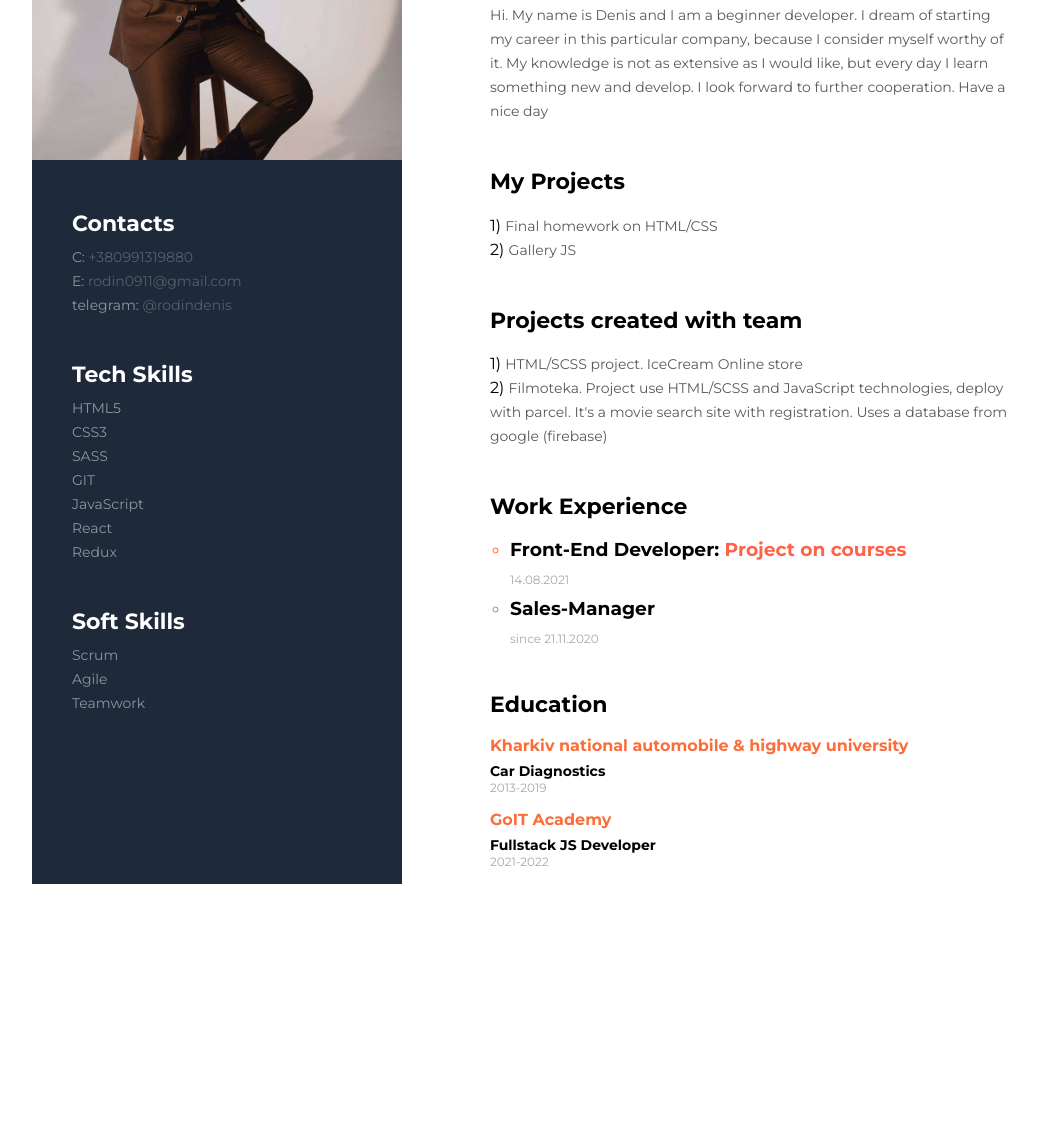
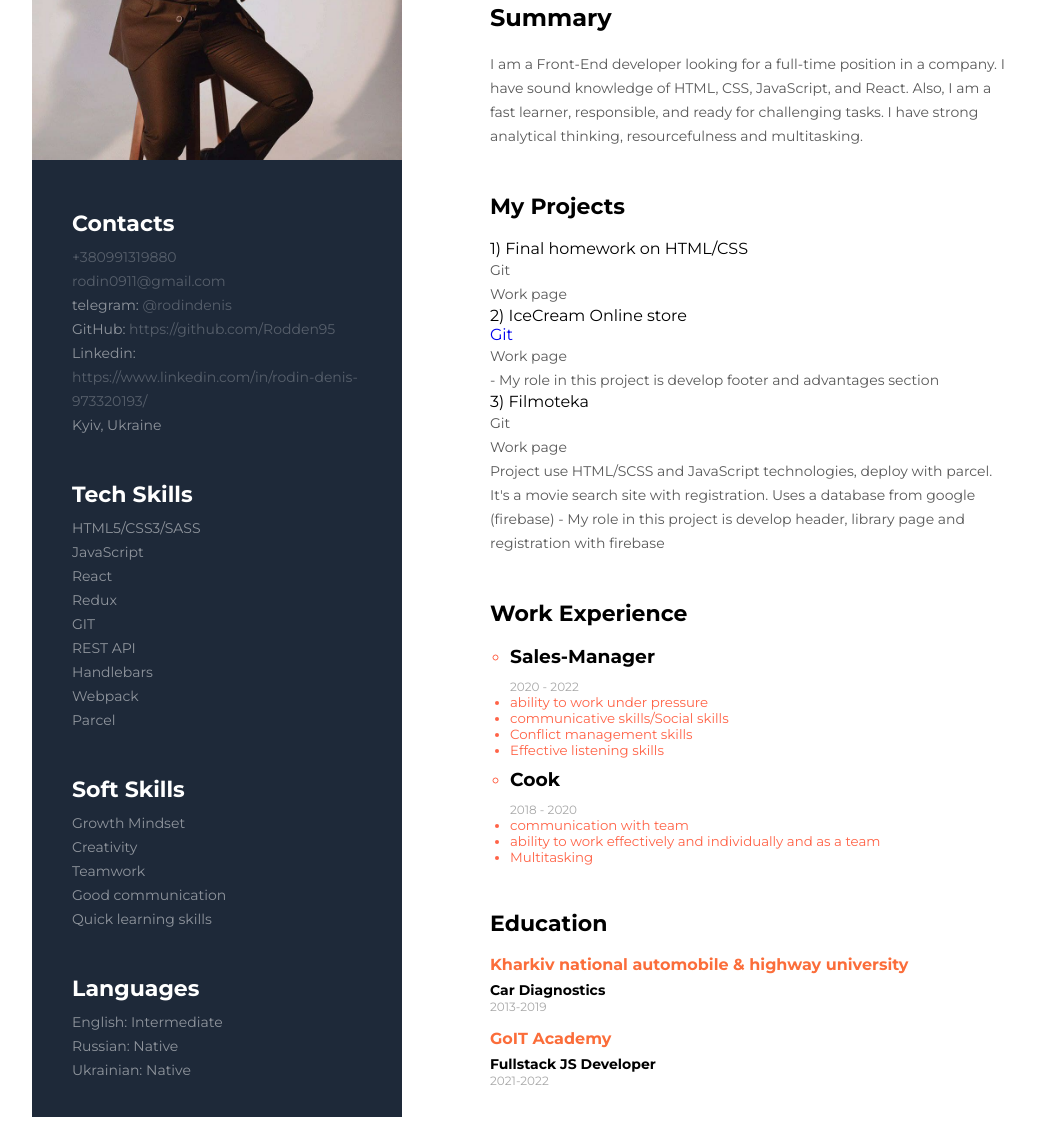
Before and after one commit to Rodden95/portfolio, a plain HTML site: page index.html in a window 1280 px wide. Shown: the part 218-1343 px from the top of the page, without its empty margins (193-1230 px from the left). Before the commit the page ends 1110 px from the top, so only its background shows below. Drawn offline with Linux system fonts and the light colour scheme.

Commit message:
исправления

```diff
--- a/index.html
+++ b/index.html
@@ -8,7 +8,7 @@
   <link rel="stylesheet" href="./css/main.css">
   <link rel="preconnect" href="https://fonts.googleapis.com">
 <link rel="preconnect" href="https://fonts.gstatic.com" crossorigin>
-<link href="https://fonts.googleapis.com/css2?family=Montserrat:wght@400;700&display=swap" rel="stylesheet">
+<link href="https://fonts.googleapis.com/css2?family=Montserrat:wght@400;700&display=swap" rel="stylesheet" crossorigin="anonymous">
 </head>
 <body>
     <main class="main">
@@ -16,44 +16,83 @@
         <div class="one-col__about-me">
           <span class="one-col__profession">Front-End Developer</span>
           <h1 class="one-col__name-title">Denis Rodin</h1>
-          <p class="one-col__descr">Hi. My name is Denis and I am a beginner developer. I dream of starting my career in this particular company, because I consider myself worthy of it. My knowledge is not as extensive as I would like, but every day I learn something new and develop. I look forward to further cooperation. Have a nice day</p>
+          <h2>Summary</h2>
+          <p class="one-col__descr">I am a Front-End developer looking for a full-time position in a company. I have sound knowledge of HTML, CSS, JavaScript, and React. Also, I am a fast learner, responsible, and ready for challenging tasks. I have strong analytical thinking, resourcefulness and multitasking.
+            </p>
         </div>
         <div class="one-col__projects">
           <h2 class="one-col__title">My Projects</h2>
           <ul class="one-col__list">
-            <li class="one-col__item"><span class="modif">1) </span><a href="https://rodden95.github.io/goit-markup-hw-08/" class="link" target="_blank" rel="noopener noreferrer">Final homework on HTML/CSS<span class="one-col__clarification"></span></a></li>
-            <li class="one-col__item">
-            <span class="modif">2)</span>
-            <a href="https://rodden95.github.io/goit-js-hw-08-gallery/" class="link" target="_blank" rel="noopener noreferrer">Gallery JS</a></li>
-          </ul>
-        </div>
-        <div class="one-col__projects">
-          <h2 class="one-col__title">Projects created with team </h2>
-          <ul class="one-col__list">
+            <li class="one-col__item"><span class="modif">1) Final homework on HTML/CSS</span>
+              <div>
+                <a href="https://github.com/Rodden95/goit-markup-hw-08"  class="link" target="_blank" rel="noopener noreferrer">Git</a>
+                <div><a href="https://rodden95.github.io/goit-markup-hw-08/"  class="link" target="_blank" rel="noopener noreferrer">Work page</a></div>
+              </div>
+            </li>
 
             <li class="one-col__item">
-              <span class="modif">1) </span>
-              <a href="https://dmytrodemianenko.github.io/team-project-11/" class="link" target="_blank"
-                rel="noopener noreferrer">HTML/SCSS project. IceCream Online store</a>
+              <span class="modif">2) IceCream Online store</span>
+
+              <div><a href="https://github.com/DmytroDemianenko/team-project-11" rel="noopener noreferrer">Git</a></div>
+
+
+
+             <div class="link">
+              <a href="https://dmytrodemianenko.github.io/team-project-11/"  class="link" target="_blank"
+              rel="noopener noreferrer">
+              Work page
+              </a>
+              <div> - My role in this project is develop footer and advantages section </div>
+                </div>
+
             </li>
           <li class="one-col__item">
-            <span class="modif">2) </span>
-            <a href="https://github.com/DmytroDemianenko/filmoteka" class="link" target="_blank"
-              rel="noopener noreferrer">Filmoteka. Project use HTML/SCSS and JavaScript technologies, deploy with parcel. It's a movie search site with registration. Uses a database from google (firebase)</a>
+            <span class="modif">3) Filmoteka</span>
+
+            <div class="link">
+              <a href="https://github.com/DmytroDemianenko/filmoteka"  target="_blank"
+              rel="noopener noreferrer">
+              <span class="link">Git</span>
+            </a>
+            </div>
+           <div >
+            <a class="link" href="dmytrodemianenko.github.io/filmoteka/"  target="_blank"
+            rel="noopener noreferrer">
+            Work page
+            </a>
+              </div>
+              <span class="link">Project use HTML/SCSS and JavaScript technologies, deploy with parcel. It's a movie search site with registration. Uses a database from google (firebase)
+                - My role in this project is develop header, library page and registration with firebase
+              </span>
           </li>
           </ul>
         </div>
+
         <div class="one-col__work-experience">
             <h2 class="one-col__title">Work Experience</h2>
 
               <ul class="one-col__list" id="list-work">
-                <li class="one-col__item"><h3 class="one-col__exp-title">Front-End Developer: <span class="modific">Project on courses</span> </h3>
-                  <div class="one-col__date">14.08.2021</div>
-                  <!-- <p class="one-col__descr">Lorem ipsum dolor sit amet consectetur adipisicing elit. Nesciunt minima modi repellendus? Amet eveniet culpa odio perferendis aspernatur ipsam. Id optio doloremque odio aliquid nemo quos assumenda culpa recusandae sapiente.</p> --></li>
+
                 <li class="one-col__item"><h3 class="one-col__exp-title">Sales-Manager </h3>
-                  <div class="one-col__date">since 21.11.2020</div>
-                  <!-- <p class="one-col__descr">Lorem ipsum, dolor sit amet consectetur adipisicing elit. Amet quod consequuntur minima molestias, veniam adipisci delectus quisquam quae dolor quas quia ea iste officiis. Excepturi dignissimos earum ipsam necessitatibus dicta?</p> --></li>
-
+                  <div class="one-col__date">2020 - 2022</div>
+                  <ul class="work-list">
+                    <li >ability to work under pressure</li>
+                    <li>communicative skills/Social
+                      skills</li>
+                      <li>Conflict management skills
+                      </li>
+                      <li>Effective listening skills</li>
+                  </ul>
+                </li>
+                <li class="one-col__item"><h3 class="one-col__exp-title">Cook</h3>
+                  <div class="one-col__date">2018 - 2020</div>
+                  <ul class="work-list">
+                    <li >communication with team</li>
+                    <li>ability to work effectively and
+                      individually and as a team</li>
+                      <li>Multitasking</li>
+                  </ul>
+                </li>
               </ul>
 
 
@@ -80,29 +119,46 @@
           <div class="two-col__contacts">
             <h2 class="two-col__title">Contacts</h2>
             <ul class="two-col__list">
-              <li class="two-col__item"><span class="two-col__letter">C: <a href="tel:+380991319880" class="two-col__link" target="_blank">+380991319880</a></span></li>
-              <li class="two-col__item"><span class="two-col__letter">E:<a href="mailto:rodin0911@gmail.com" class="two-col__link" target="_blank"> rodin0911@gmail.com</a></span></li>
-              <li class="two-col__item"><span class="two-col__letter">telegram:<a href="https://t.me/rodindenis" class="two-col__link" target="_blank"> @rodindenis</a></span></li>
+              <li class="two-col__item"><span class="two-col__letter"><a href="tel:+380991319880" class="two-col__link" target="_blank">+380991319880</a></span></li>
+              <li class="two-col__item"><span class="two-col__letter"><a href="mailto:rodin0911@gmail.com" class="two-col__link" target="_blank"> rodin0911@gmail.com</a></span></li>
+              <li class="two-col__item"><span class="two-col__letter">telegram:<a href="https://t.me/rodindenis" class="two-col__link" rel="noopener noreferrer" target="_blank"> @rodindenis</a></span></li>
+              <li class="two-col__item"><span class="two-col__letter">GitHub:<a href="https://github.com/Rodden95" class="two-col__link" rel="noopener noreferrer" target="_blank"> https://github.com/Rodden95</a></span></li>
+              <li class="two-col__item"><span class="two-col__letter">Linkedin:<a href="https://www.linkedin.com/in/rodin-denis-973320193/" class="two-col__link" rel="noopener noreferrer" target="_blank"> https://www.linkedin.com/in/rodin-denis-973320193/</a></span></li>
+              <li>
+                <span>Kyiv, Ukraine</span>
+              </li>
             </ul>
           </div>
           <div class="two-col__skills">
             <h2 class="two-col__title">Tech Skills</h2>
             <ul class="two-col__list">
-              <li class="two-col_item">HTML5</li>
-              <li class="two-col_item">CSS3</li>
-              <li class="two-col_item">SASS</li>
-              <li class="two-col_item">GIT</li>
+              <li class="two-col_item">HTML5/CSS3/SASS</li>
               <li class="two-col_item">JavaScript</li>
               <li class="two-col_item">React</li>
               <li class="two-col_item">Redux</li>
+              <li class="two-col_item">GIT</li>
+              <li class="two-col_item">REST API</li>
+              <li class="two-col_item">Handlebars</li>
+              <li class="two-col_item">Webpack</li>
+              <li class="two-col_item">Parcel</li>
             </ul>
           </div>
           <div class="two-col__skills">
             <h2 class="two-col__title">Soft Skills</h2>
             <ul class="two-col__list">
-              <li class="two-col_item">Scrum</li>
-              <li class="two-col_item">Agile</li>
+              <li class="two-col_item">Growth Mindset</li>
+              <li class="two-col_item">Creativity</li>
               <li class="two-col_item">Teamwork</li>
+              <li class="two-col_item">Good communication</li>
+              <li class="two-col_item">Quick learning skills</li>
+            </ul>
+          </div>
+          <div class="two-col__skills two-col__skills--last-section">
+            <h2 class="two-col__title">Languages</h2>
+            <ul class="two-col__list">
+              <li class="two-col_item">English: Intermediate</li>
+              <li class="two-col_item">Russian: Native</li>
+              <li class="two-col_item">Ukrainian: Native</li>
             </ul>
           </div>
         </div>
--- a/sass/_common.scss
+++ b/sass/_common.scss
@@ -14,7 +14,7 @@ a {
 img {
   display: block;
   &:not(.examples-section-item img) {
-    max-width: 100%;
+    width: 100%;
     height: auto;
   }
 }
@@ -32,6 +32,9 @@ ul {
   list-style: none;
   padding: 0;
   margin: 0;
+}
+.work-list{
+  list-style:disc;
 }
 .is-hidden {
   opacity: 0;
--- a/sass/_one-col.scss
+++ b/sass/_one-col.scss
@@ -78,5 +78,11 @@
       line-height: 24px;
       color: #595959;
     }
+    .work-list{
+      list-style-type:disc;
+    }
+    .work-list li {
+      font-size: smaller;
+    }
   }
 }
--- a/sass/_sec-col.scss
+++ b/sass/_sec-col.scss
@@ -1,3 +1,4 @@
+
 .two-col {
   background-color: #1e2939;
   &__img {
@@ -12,6 +13,8 @@
   &__container {
     padding-top: 50px;
     padding-left: 40px;
+    padding-bottom: 35px;
+    max-width: 300px;
   }
   .two-col__list {
     // list-style-color
@@ -30,6 +33,8 @@
     line-height: 27px;
     color: #ffffff;
   }
+
+
   .two-col__item {
     font-weight: normal;
     font-size: 14px;
```
Also changed, not shown: css/main.css, css/main.min.css, 2 other files.
